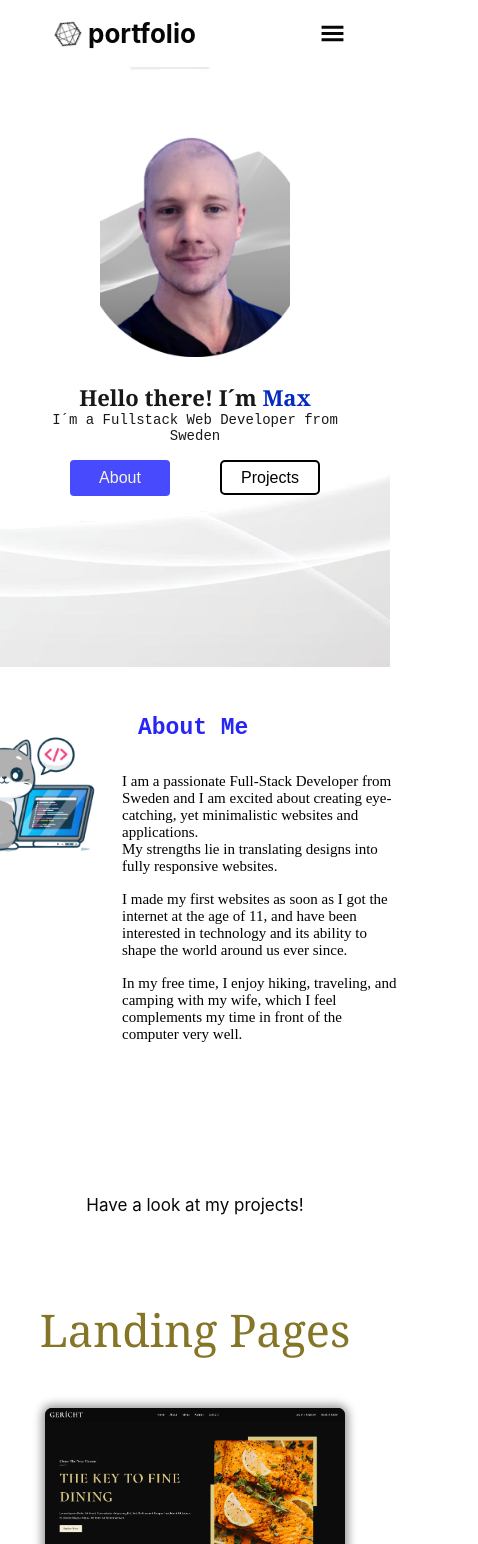
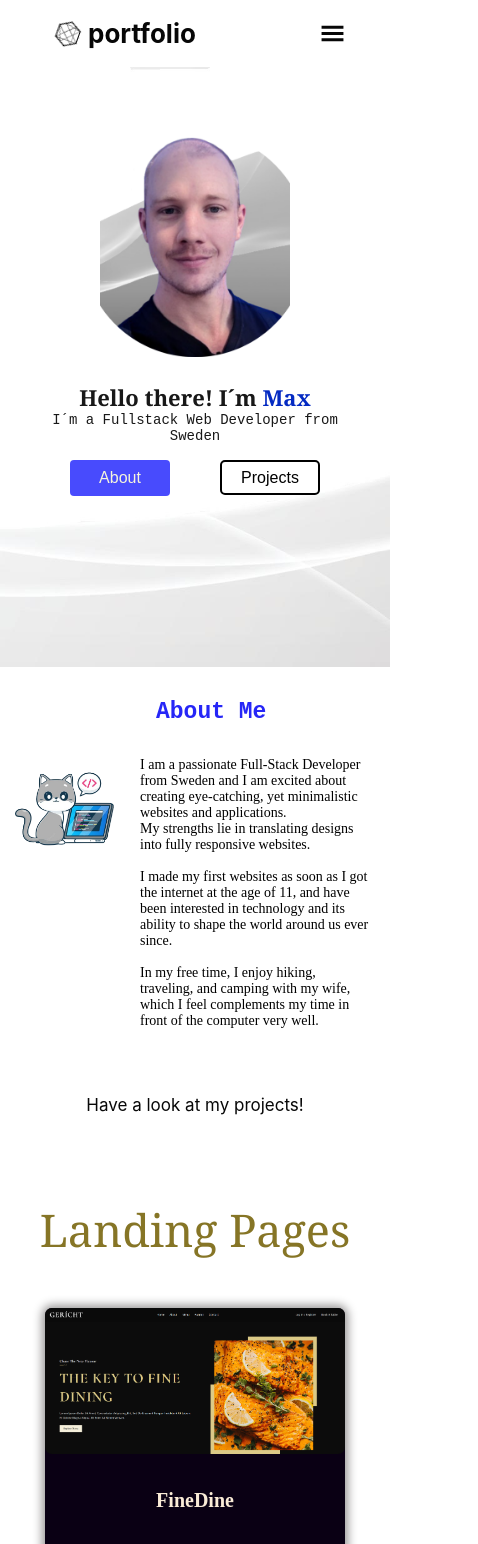
Before and after one commit to MaaX59/my_portfolio, a React (Create React App) app: page / in a window 390 px wide. Shown: the top 1544 px of the page, 478 px wide, since content can reach past the window. Built offline with nearby package versions, Linux system fonts and the light colour scheme.

Commit message:
about me scales

```diff
--- a/src/containers/About/About.css
+++ b/src/containers/About/About.css
@@ -63,7 +63,10 @@
     width: 900px;
   }
 }
-@media screen and (max-width: 978px) {
+@media screen and (max-width: 988px) {
+  .app__about {
+    height: 500px;
+  }
   .app__about_content {
     width: 700px;
     margin: 1rem 0 0 1rem;
@@ -75,12 +78,8 @@
   .app__about_content-animation img {
     height: 200px;
     width: 200px;
-    position: absolute;
   }
-  .app__about_content-animation svg {
-    width: 50%;
-    height: 50%;
-  }
+
   .app__about_content-info {
     height: 100%;
     width: 800px;
@@ -90,20 +89,25 @@
     font-size: 20px;
   }
 }
-@media screen and (max-width: 578px) {
+@media screen and (max-width: 778px) {
   .app__about_content {
-    width: 550px;
-    justify-content: center;
+    width: 600px;
+    margin: 0;
   }
   .app__about_content-animation {
     height: 200px;
     width: 200px;
+    margin-top: 4rem;
+  }
+  .app__about_content-animation img {
+    height: 200px;
+    width: 200px;
   }
   .app__about_content-info {
-    width: 400px;
+    width: 550px;
   }
   .app__about_content-info p {
-    width: 280px;
+    width: 430px;
     font-size: 15px;
   }
 
@@ -111,3 +115,65 @@
     font-size: 17px;
   }
 }
+@media screen and (max-width: 650px) {
+  .app__about_content {
+    width: 550px;
+  }
+  .app__about_content-animation {
+    height: 170px;
+    width: 170px;
+  }
+  .app__about_content-animation img {
+    height: 170px;
+    width: 170px;
+  }
+  .app__about_content-info {
+    width: 450px;
+  }
+  .app__about_content-info p {
+    width: 380px;
+  }
+}
+@media screen and (max-width: 578px) {
+  .app__about_content {
+    width: 450px;
+  }
+  .app__about_content-animation img {
+    height: 125px;
+    width: 125px;
+  }
+  .app__about_content-info {
+    width: 320px;
+  }
+  .app__about_content-info p {
+    width: 260px;
+  }
+}
+@media screen and (max-width: 430px) {
+  .app__about_content {
+    width: 380px;
+  }
+  .app__about_content-animation img {
+    height: 100px;
+    width: 100px;
+  }
+  .app__about_content-info {
+    width: 350px;
+  }
+  .app__about_content-info p {
+    width: 230px;
+    font-size: 14px;
+  }
+}
+@media screen and (max-width: 375px) {
+  .app__about_content {
+    width: 330px;
+  }
+  .app__about_content-info {
+    width: 300px;
+  }
+  .app__about_content-info p {
+    width: 190px;
+    font-size: 14px;
+  }
+}
--- a/src/containers/About/About.jsx
+++ b/src/containers/About/About.jsx
@@ -1,6 +1,6 @@
 import React from "react";
 import BackgroundAnimation from "../../components/backgroundAnimation";
-import Cat from "../../images/cat3.png";
+import Cat from "../../images/cat2.png";
 import "./About.css";
 
 const About = () => {
```
Also changed, not shown: src/images/cat2.png (added).
